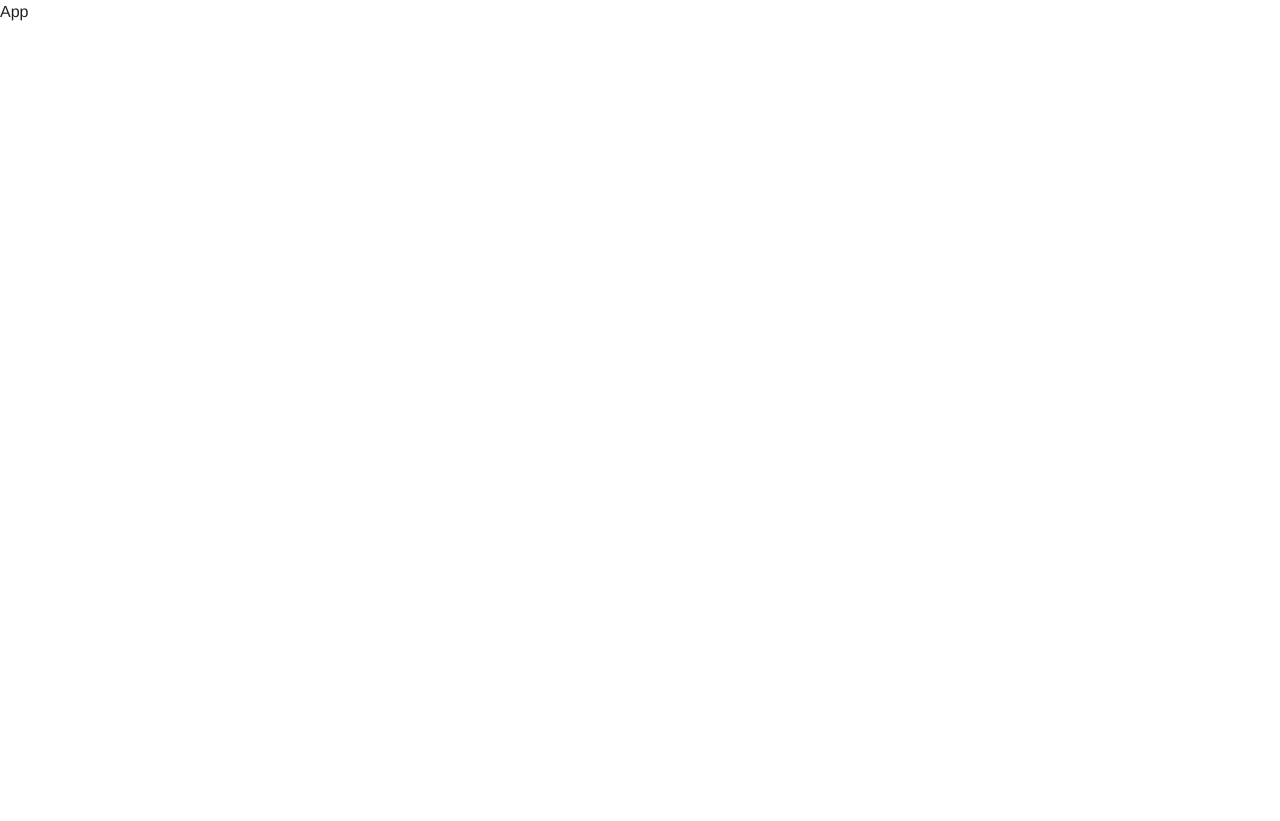
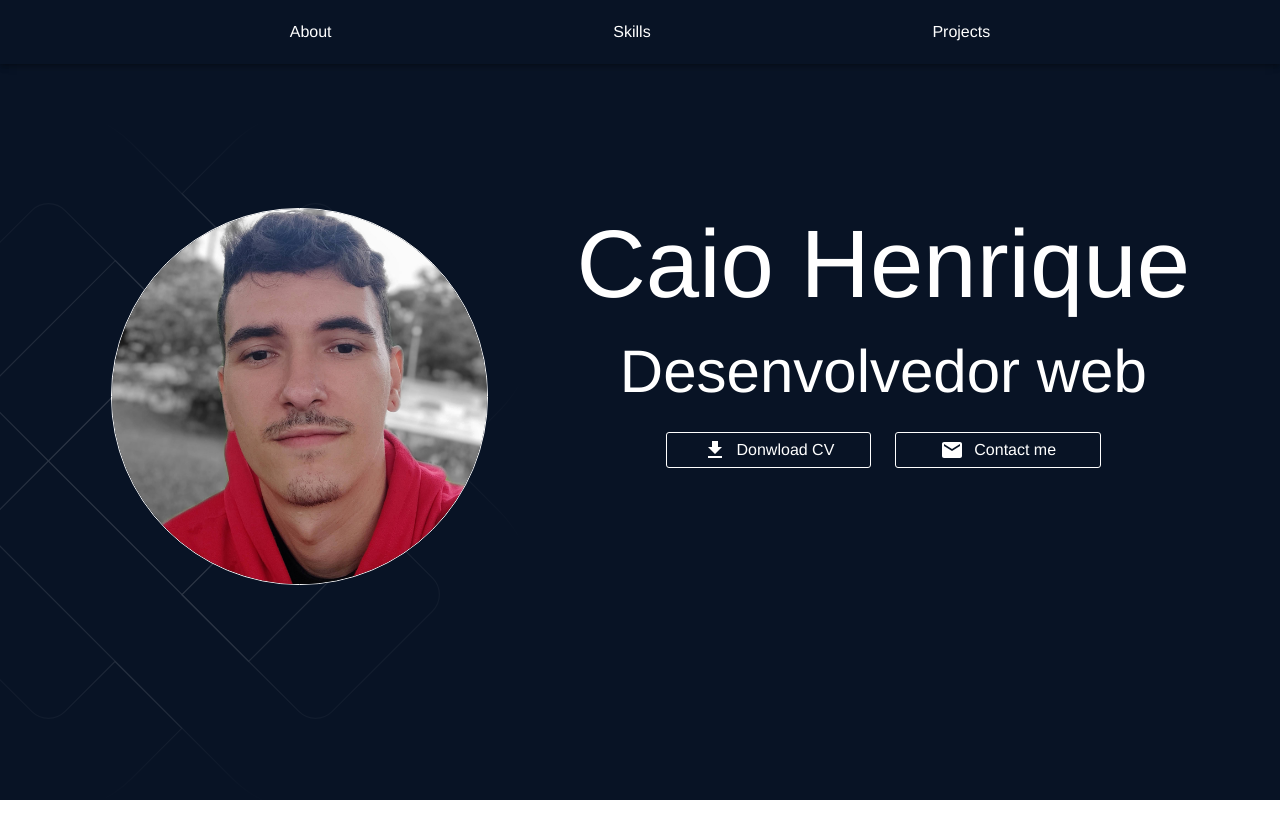
Before and after one commit to Caiohvboas/my-portfolio, a React (Vite) app: page / in a window 1280 px wide. Before the commit the page ends 800 px from the top, so only its background shows below. Built offline with nearby package versions, Linux system fonts and the light colour scheme.

Commit message:
feat: creats a hero components UI

```diff
--- a/src/App.tsx
+++ b/src/App.tsx
@@ -1,3 +1,4 @@
+import Home from "./pages/Home/Home"
 
 
 
@@ -7,7 +8,8 @@
 
   return (
     <>
-      App
+
+      <Home />
     </>
   )
 }
--- /dev/null
+++ b/src/pages/Home/Home.tsx
@@ -0,0 +1,18 @@
+import NavBar from "../../components/AnimatedBackground/NavBar/NavBar"
+import Hero from "./sections/Hero/Hero"
+
+
+
+
+const Home = () => {
+
+
+    return (
+        <>
+            <NavBar></NavBar>
+            <Hero />
+        </>
+    )
+}
+
+export default Home
--- /dev/null
+++ b/src/pages/Home/sections/Hero/Hero.tsx
@@ -0,0 +1,71 @@
+import { Box, Container, Grid, styled, Typography } from "@mui/material"
+import Avatar from "../../../../assets/images/avatar.jpg"
+import DownloadIcon from '@mui/icons-material/Download';
+import EmailIcon from '@mui/icons-material/Email';
+import StyledButton from "../../../../components/StyledButton/StyledButton";
+import { AnimatedBackground } from "../../../../components/AnimatedBackground/AnimatedBackground";
+
+
+
+
+const Hero = () => {
+
+    const StyledHero = styled("div")(({theme}) => ({
+        backgroundColor: theme.palette.primary.main,
+        height: "100vh",
+        display:"flex",
+        alignItems: "center"
+
+    }))
+
+    const StyledImg = styled("img")(({theme}) => ({
+        width: "80%",
+        borderRadius: "50%",
+         border: `1px solid ${theme.palette.primary.contrastText}`
+
+    }))
+
+    return (
+        <>
+            <StyledHero>
+                <Container maxWidth="lg">
+                    <Grid container spacing={2}>
+                        <Grid item xs={12} md={5}>
+                        <Box position="relative">
+                                <Box position="absolute" width={"150%"} top={-100} right={0}>
+                                    <AnimatedBackground />
+                                </Box>
+                                <Box position="relative" textAlign="center">
+                                    <StyledImg src={Avatar} />
+                                </Box>
+                            </Box>
+                        </Grid>
+                        <Grid item xs={12} md={7}>
+                            <Typography color="primary.contrastText" variant="h1" textAlign="center" pb={2}>Caio Henrique</Typography>
+                            <Typography color="primary.contrastText" variant="h2" textAlign="center">Desenvolvedor web</Typography>
+                            <Grid container display='flex' justifyContent='center' spacing={3} pt={3}>
+                                <Grid item xs={12} md={4} display="flex" justifyContent="center">
+                                    <StyledButton>
+                                    <DownloadIcon />
+                                    <Typography>Donwload CV</Typography>
+                                    </StyledButton>
+                                </Grid>
+                                <Grid item xs={12} md={4} display="flex" justifyContent="center">
+                                    <StyledButton>
+                                        <EmailIcon />
+                                        <Typography>Contact me</Typography>
+                                    </StyledButton>
+                                </Grid>
+                            </Grid>
+
+
+                        </Grid>
+                    </Grid>
+                </Container>
+
+            </StyledHero>
+        </>
+    )
+}
+
+export default Hero
--- a/src/theme.ts
+++ b/src/theme.ts
@@ -5,10 +5,10 @@
 let theme = createTheme({
     palette: {
       primary: {
-        main: '#232323',
+        main: '#081325',
       },
       secondary: {
-        main: '#4f8e3e'
+        main: '#101F3C'
       },
     },
     typography: {
```
Also changed, not shown: src/assets/images/avatar.jpg (added).
